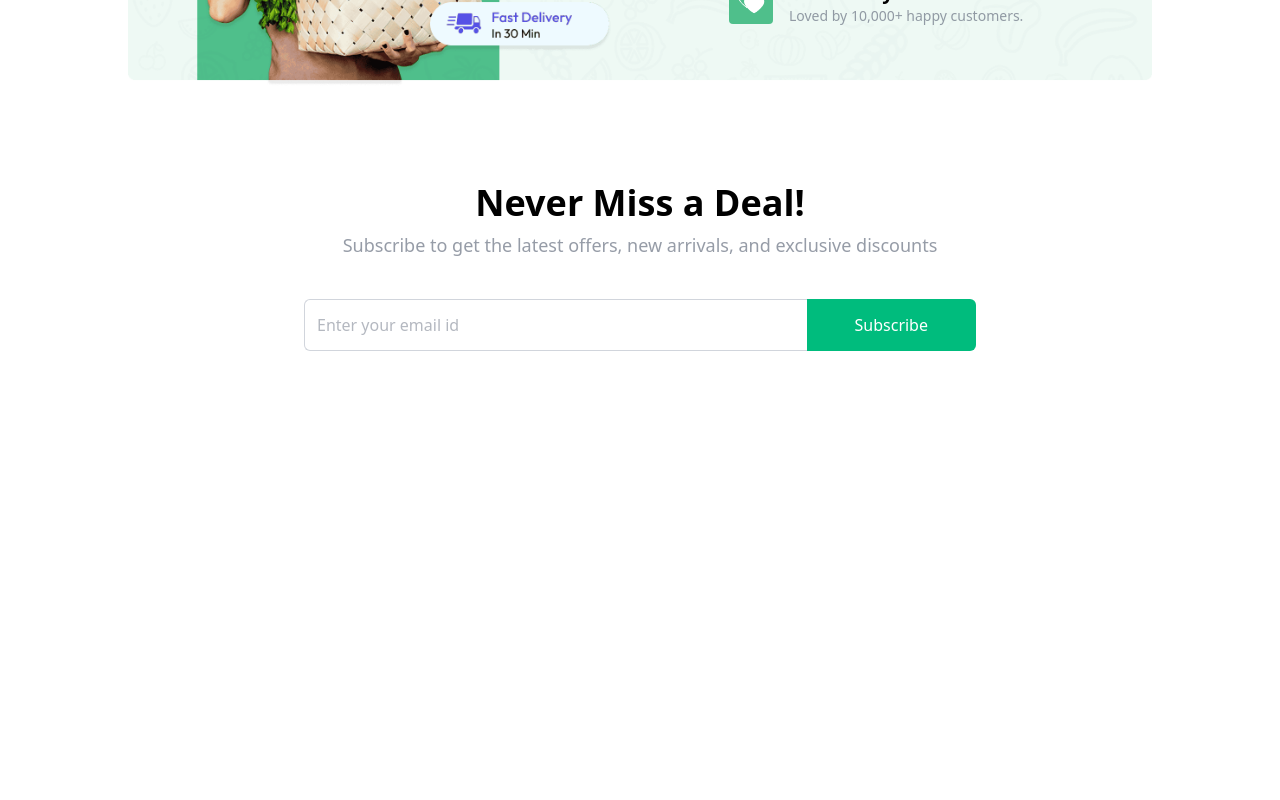
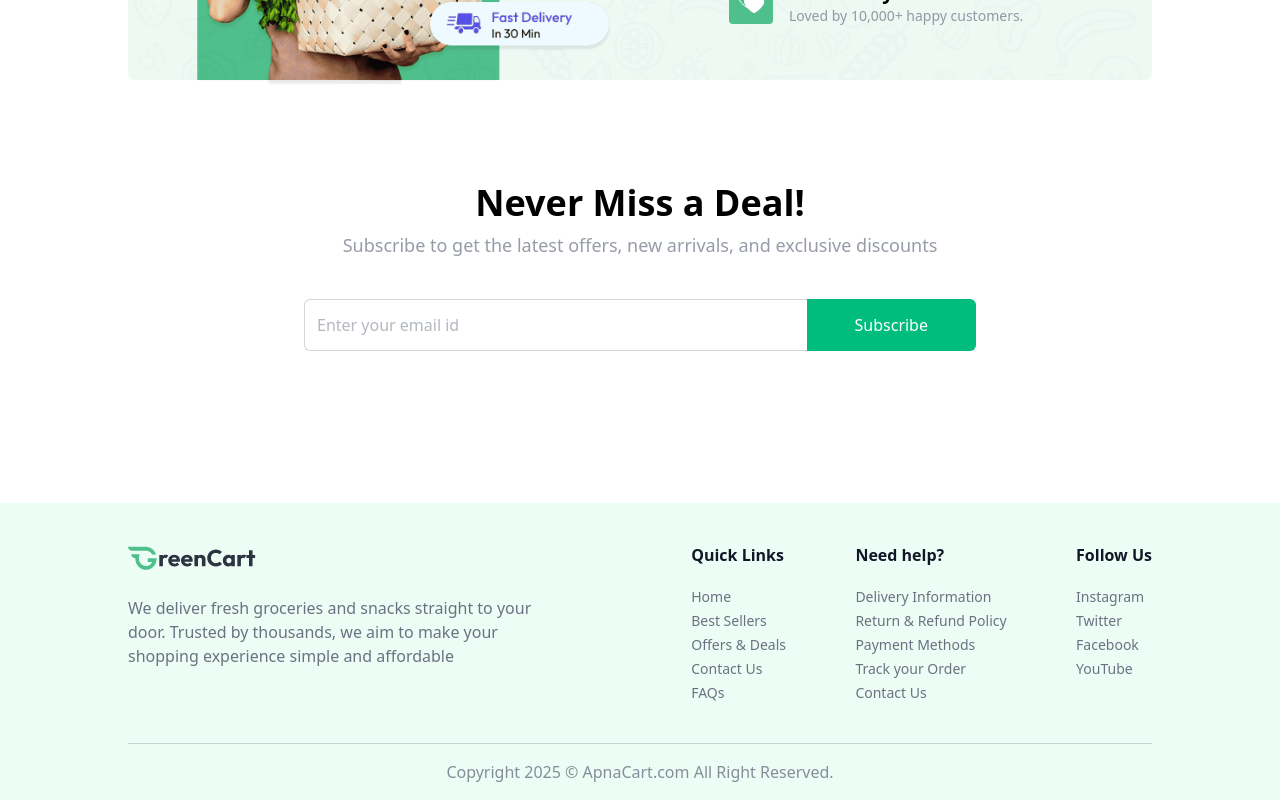
Before and after one commit to rohit-roshan123/ApnaCart--Grocery-shopping-application, a React (Vite) app in the folder ApnaCart/apnacart/: page / in a window 1280 px wide. Shown: the part 1595-2395 px from the top of the page. Before the commit the page ends 2002 px from the top, so only its background shows below. Built offline with nearby package versions, Linux system fonts and the light colour scheme.

Commit message:
Footer added to the home

```diff
--- a/ApnaCart/apnacart/src/App.jsx
+++ b/ApnaCart/apnacart/src/App.jsx
@@ -3,6 +3,7 @@
 import { Route, Routes, useLocation } from 'react-router-dom'
 import Home from './Pages/Home'
 import { Toaster } from 'react-hot-toast';
+import Footer from './components/Footer';
 
 const App = () => {
 
@@ -18,13 +19,10 @@
       <div className={`${isSellerPath ? "" : "px-6 md:px-16 lg:px-24 xl:px-32"}`}>
         <Routes>
           <Route path='/' element={<Home/>}  />
-          <Route></Route>
-          <Route></Route>
         </Routes>
       </div>
 
-
-
+      {!isSellerPath && <Footer/>}
 
     </div>
   )
--- /dev/null
+++ b/ApnaCart/apnacart/src/components/Footer.jsx
@@ -0,0 +1,37 @@
+import React from 'react'
+import { footerLinks } from '../assets/assets';
+import { assets } from '../assets/assets';
+
+
+const Footer = () => {
+
+  return (
+    <div className="px-6 md:px-16 lg:px-24 xl:px-32 mt-24 bg-emerald-50">
+            <div className="flex flex-col md:flex-row items-start justify-between gap-10 py-10 border-b border-gray-500/30 text-gray-500">
+                <div>
+                    <img className="w-34 md:w-32" src={assets.logo} alt="logo" />
+                    <p className="max-w-[410px] mt-6">We deliver fresh groceries and snacks straight to your door. Trusted by thousands, we aim to make your shopping experience simple and affordable</p>
+                </div>
+                <div className="flex flex-wrap justify-between w-full md:w-[45%] gap-5">
+                    {footerLinks.map((section, index) => (
+                        <div key={index}>
+                            <h3 className="font-semibold text-base text-gray-900 md:mb-5 mb-2">{section.title}</h3>
+                            <ul className="text-sm space-y-1">
+                                {section.links.map((link, i) => (
+                                    <li key={i}>
+                                        <a href={link.url} className="hover:underline transition">{link.text}</a>
+                                    </li>
+                                ))}
+                            </ul>
+                        </div>
+                    ))}
+                </div>
+            </div>
+            <p className="py-4 text-center text-sm md:text-base text-gray-500/80">
+                Copyright {new Date().getFullYear()} © ApnaCart.com All Right Reserved.
+            </p>
+        </div>
+  )
+}
+
+export default Footer
--- a/ApnaCart/apnacart/src/components/MainBanner.jsx
+++ b/ApnaCart/apnacart/src/components/MainBanner.jsx
@@ -14,7 +14,7 @@
 
 
         <div className='flex items-center mt-6 font-medium'>
-          <Link to={'/products'} className='group flex items-center gap-2 px-7 md:px-9 py-3 bg-emerald-500 hover:bg-emerald-300 transition rounded text-white cursor-pointer'>Shop now
+          <Link to={'/products'} className='group flex items-center gap-2 px-7 md:px-9 py-3 bg-emerald-500 hover:bg-emerald-600 transition rounded text-white cursor-pointer'>Shop now
           <img className='md:hidden transition group-focus:translate-x-1' src={assets.white_arrow_icon} alt='arrow'/>
           </Link>
 
```
